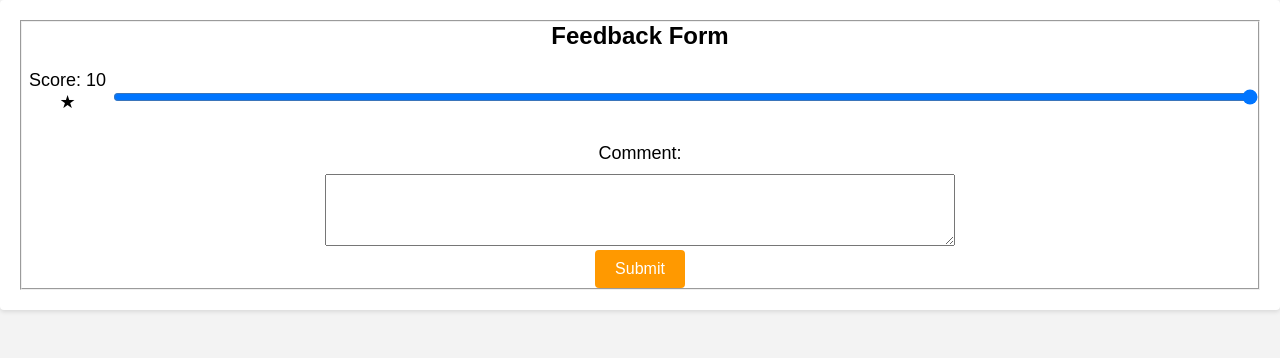
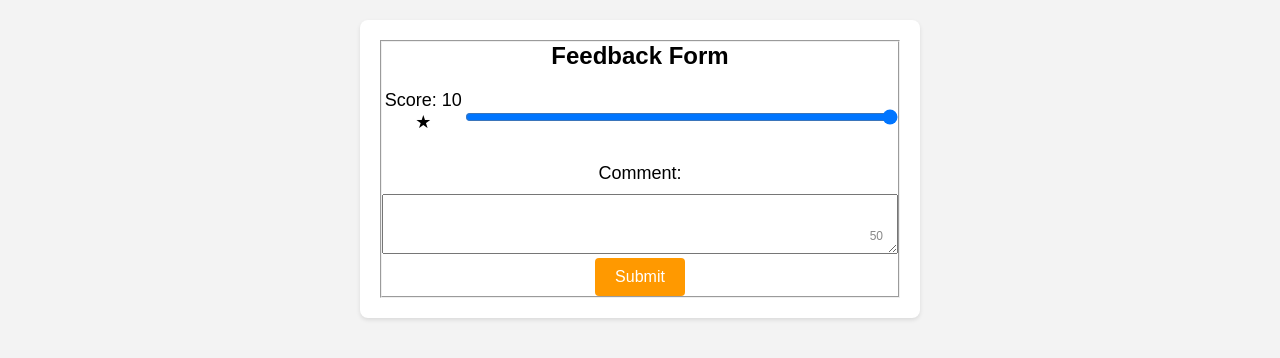
Before and after one commit to bokigolic/react-template, a React (Create React App) app: page / in a window 1280 px wide. Shown: the top 358 px of the page. Built offline with nearby package versions, Linux system fonts and the light colour scheme.

Commit message:
Update form

```diff
--- a/src/App.js
+++ b/src/App.js
@@ -1,10 +1,12 @@
 import './App.css';
+import Sound from './import Sound/Sound';
 import Rate from './rate Form/Rate';
 
 function App() {
   return (
     <div className="App">
       <Rate />
+      {/*<Sound />*/}
     </div>
   );
 }
--- /dev/null
+++ b/src/import Sound/Sound.js
@@ -0,0 +1,37 @@
+import React from "react";
+
+function Sound() {
+
+  const bird1 = new Audio(
+    "https://upload.wikimedia.org/wikipedia/commons/9/9b/Hydroprogne_caspia_-_Caspian_Tern_XC432679.mp3"
+  );
+
+  const bird2 = new Audio(
+    "https://upload.wikimedia.org/wikipedia/commons/b/b5/Hydroprogne_caspia_-_Caspian_Tern_XC432881.mp3"
+  );
+
+  function toggle1() {
+    if (bird1.paused) {
+      bird1.play();
+    } else {
+      bird1.pause();
+    }
+  };
+
+  function toggle2() {
+    if (bird2.paused) {
+      bird2.play();
+    } else {
+      bird2.pause();
+    }
+  };
+
+  return (
+    <div>
+      <button onClick={toggle1}>Caspian Tern 1</button>
+      <button onClick={toggle2}>Caspian Tern 2</button>
+    </div>
+  );
+}
+
+export default Sound;
--- a/src/rate Form/App.css
+++ b/src/rate Form/App.css
@@ -4,6 +4,7 @@
 * {
   margin: 0;
   padding: 0;
+  box-sizing: border-box;
 }
 
 body {
@@ -12,7 +13,7 @@ body {
 }
 
 .container {
-  max-width: 800px;
+  max-width: 600px;
   margin: 0 auto;
   padding: 20px;
 }
@@ -25,7 +26,7 @@ h2 {
 form {
   background-color: #ffffff;
   padding: 20px;
-  border-radius: 4px;
+  border-radius: 8px;
   box-shadow: 0 2px 4px rgba(0, 0, 0, 0.1);
 }
 
@@ -47,10 +48,22 @@ input[type="range"] {
   width: 100%;
 }
 
+.TextAreaContainer {
+  position: relative;
+}
+
 textarea {
-  width: 50%;
-  height: 60px; /* Adjust the height as per your preference */
-  padding: 5px;
+  width: 100%;
+  height: 60px;
+  padding: 15px;
+}
+
+.CharacterCount {
+  position: absolute;
+  bottom: 15px;
+  right: 15px;
+  color: #888888;
+  font-size: 12px;
 }
 
 button[type="submit"] {
@@ -66,6 +79,7 @@ button[type="submit"] {
 .ResultTable {
   width: 100%;
   margin-top: 20px;
+  border-collapse: collapse;
 }
 
 .ResultTable th,
@@ -77,8 +91,13 @@ button[type="submit"] {
 
 .ResultTable th {
   background-color: #f5f5f5;
+  font-weight: bold;
 }
 
 .ResultTable tbody tr:nth-child(even) {
   background-color: #f9f9f9;
 }
+
+.ResultTable td:nth-child(2) {
+  word-break: break-word;
+}
--- a/src/rate Form/Rate.js
+++ b/src/rate Form/Rate.js
@@ -5,9 +5,17 @@ const Rate = () => {
   const [score, setScore] = useState('10');
   const [comment, setComment] = useState('');
   const [results, setResults] = useState([]);
+  const maxCharacters = 50;
 
   const handleChange = (e) => {
     setScore(e.target.value);
+  };
+
+  const handleTextAreaChange = (e) => {
+    const inputText = e.target.value;
+    if (inputText.length <= maxCharacters) {
+      setComment(inputText);
+    }
   };
 
   const handleSubmit = (e) => {
@@ -27,28 +35,25 @@ const Rate = () => {
     console.log('Score:', score);
   };
 
-  const handleChangeArea = (e) => {
-    setComment(e.target.value);
-  };
-
   return (
-    <div>
+    <div className="container">
       <form onSubmit={handleSubmit}>
         <fieldset>
           <h2>Feedback Form</h2>
           <div className="Field">
             <label>Score: {score} &#9733;</label>
-            <input
-              type="range"
-              min="0"
-              max="10"
-              value={score}
-              onChange={handleChange}
-            />
+            <input type="range" min="0" max="10" value={score} onChange={handleChange} />
           </div>
           <div>
             <label>Comment: </label>
-            <textarea onChange={handleChangeArea} value={comment}></textarea>
+            <div className="TextAreaContainer">
+              <textarea
+                onChange={handleTextAreaChange}
+                value={comment}
+                maxLength={maxCharacters}
+              ></textarea>
+              <div className="CharacterCount">{maxCharacters - comment.length}</div>
+            </div>
           </div>
           <button type="submit">Submit</button>
         </fieldset>
```
Also changed, not shown: 1 other file (tests, documents, lock files or other folders).
